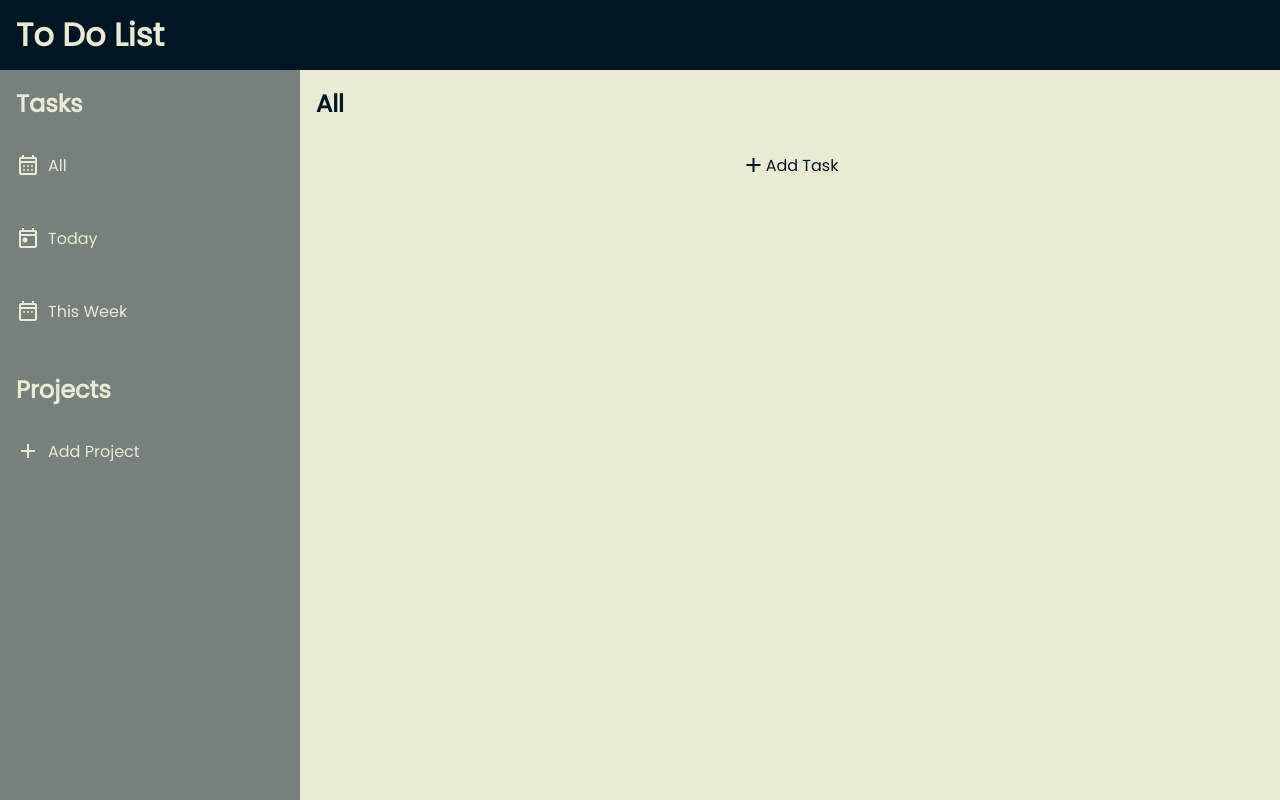
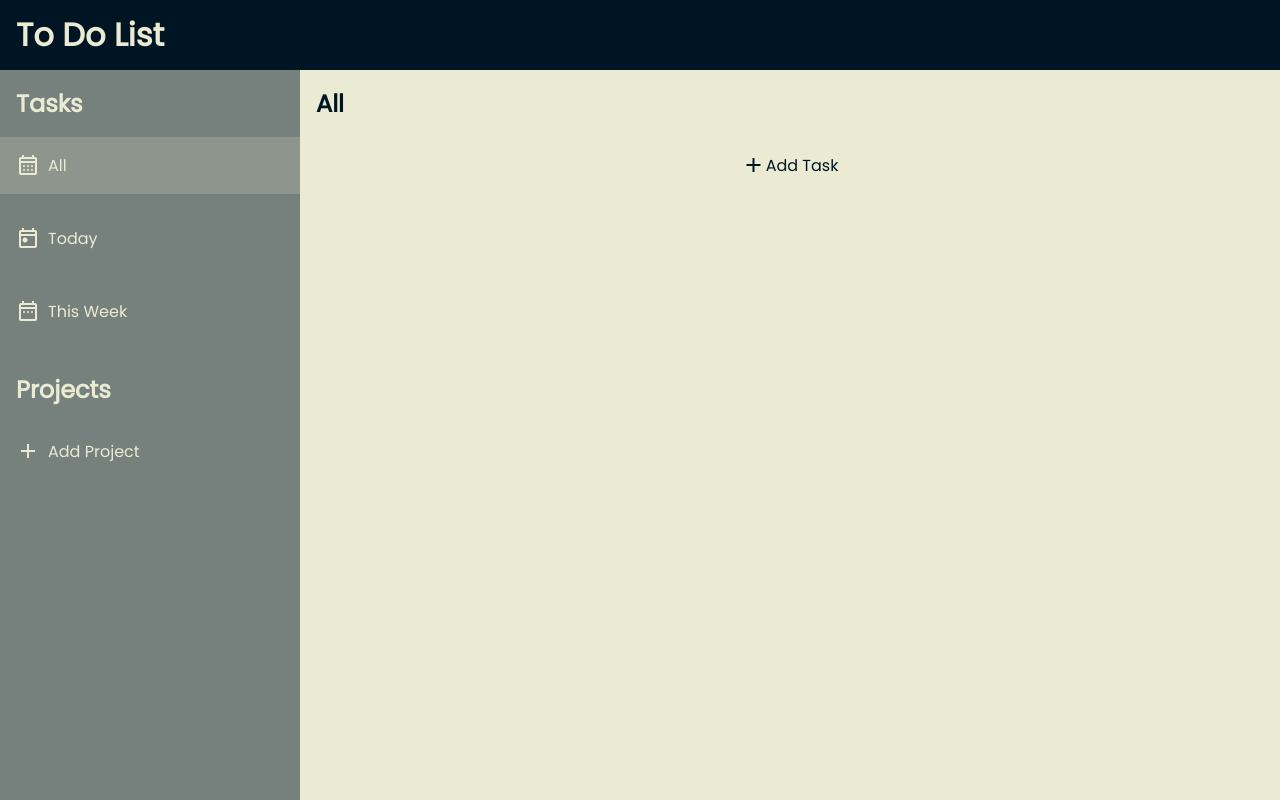
Before and after one commit to Martin-Ukhanov/to-do-list, a website built with webpack: page dist/index.html in a window 1280 px wide. Built offline with nearby package versions, Linux system fonts and the light colour scheme.

Commit message:
Small fixes

```diff
--- a/src/modules/UI.js
+++ b/src/modules/UI.js
@@ -122,6 +122,7 @@ const UI = (() => {
     }
 
     loadProjectBtns();
+    document.querySelector('nav.default-projects > :first-child').classList.add('active');
     loadProject(activeProjectName);
 
     toggleMenuBtn.addEventListener('click', () => {
```
Also changed, not shown: dist/index.html, dist/main.js.
